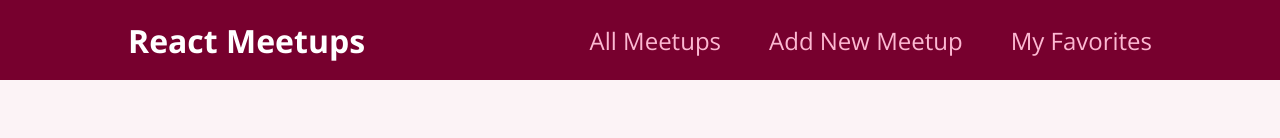
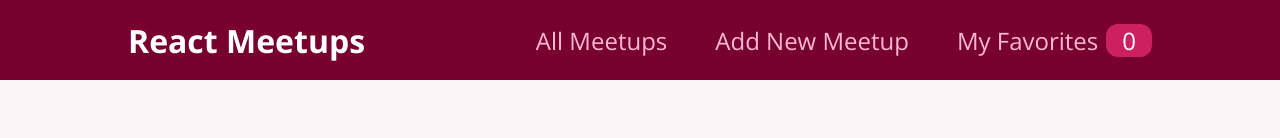
Before and after one commit to fredyvelasquezgt/meetups-app-react, a React (Create React App) app: page /new-meetup in a window 1280 px wide. Shown: the top 138 px of the page. Built offline with nearby package versions, Linux system fonts and the light colour scheme.

Commit message:
finished project

```diff
--- a/src/components/layout/MainNavigation.js
+++ b/src/components/layout/MainNavigation.js
@@ -1,9 +1,11 @@
+import { useContext } from 'react';
 import {Link} from 'react-router-dom'
-
+import FavoritesContext from '../../store/favorites-context';
 import classes from './MainNavigation.module.css'
 
 
 function MainNavigation() {
+    const favoritesCtx = useContext(FavoritesContext)
     return <header className={classes.header} >
         <div className={classes.logo} >React Meetups</div>
             <nav>
@@ -17,7 +19,9 @@
                     </li>
 
                     <li>
-                        <Link to='/favorites' > My Favorites </Link>
+                        <Link to='/favorites' > My Favorites
+                        <span className={classes.badge}>{favoritesCtx.totalFavorites}</span>
+                         </Link>
                     </li>
                 </ul>
             </nav>
```
